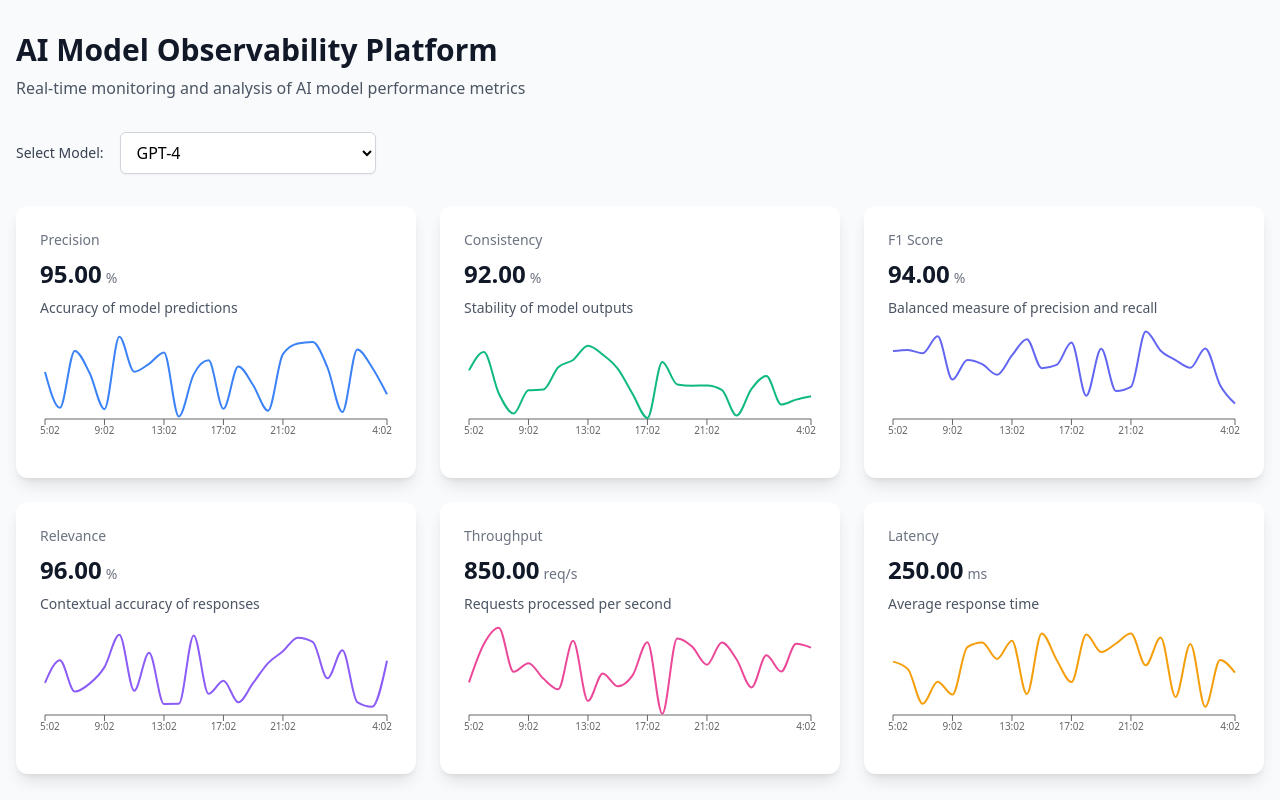
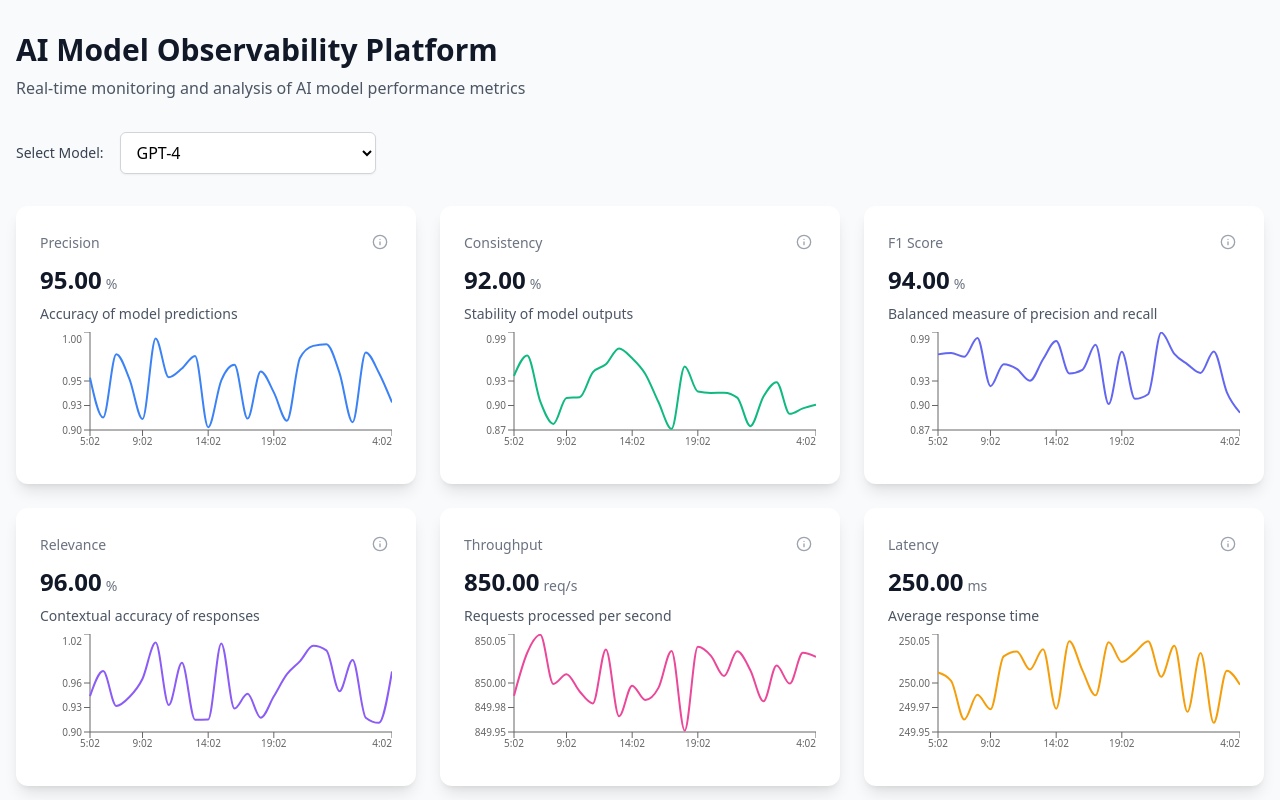
Before and after one commit to equipo10innovationchallenge/observabilidadAI, a React (Vite) app: page / in a window 1280 px wide. Shown: the top 800 px of the page. Built offline with nearby package versions, Linux system fonts and the light colour scheme.

Commit message:
added y axis and metric definition

```diff
--- a/src/App.tsx
+++ b/src/App.tsx
@@ -27,6 +27,7 @@
             value={selectedModel.metrics.precision * 100}
             unit="%"
             description="Accuracy of model predictions"
+            definition="Precision measures the proportion of positive identifications that were actually correct. A precision of 95% means that when the model predicts something as positive, it is correct 95% of the time."
             history={selectedModel.metrics.history.precision}
             color="#3b82f6"
           />
@@ -35,6 +36,7 @@
             value={selectedModel.metrics.consistency * 100}
             unit="%"
             description="Stability of model outputs"
+            definition="Consistency evaluates how stable the model's outputs are when given similar inputs. Higher consistency indicates that the model produces similar results for similar queries, making it more reliable and predictable."
             history={selectedModel.metrics.history.consistency}
             color="#10b981"
           />
@@ -43,6 +45,7 @@
             value={selectedModel.metrics.f1Score * 100}
             unit="%"
             description="Balanced measure of precision and recall"
+            definition="F1 Score is the harmonic mean of precision and recall, providing a single score that balances both metrics. It's particularly useful when you need a balanced measure of a model's accuracy, especially with imbalanced datasets."
             history={selectedModel.metrics.history.f1Score}
             color="#6366f1"
           />
@@ -51,6 +54,7 @@
             value={selectedModel.metrics.relevance * 100}
             unit="%"
             description="Contextual accuracy of responses"
+            definition="Relevance measures how well the model's responses align with the context and intent of the input. It evaluates whether the outputs are not just accurate but also appropriate and useful for the given context."
             history={selectedModel.metrics.history.relevance}
             color="#8b5cf6"
           />
@@ -59,6 +63,7 @@
             value={selectedModel.metrics.throughput}
             unit="req/s"
             description="Requests processed per second"
+            definition="Throughput represents the number of requests the model can process per second. This metric is crucial for understanding the model's processing capacity and scalability in production environments."
             history={selectedModel.metrics.history.throughput}
             color="#ec4899"
           />
@@ -67,6 +72,7 @@
             value={selectedModel.metrics.latency}
             unit="ms"
             description="Average response time"
+            definition="Latency measures the average time taken to process a request and return a response. Lower latency indicates better real-time performance and user experience. This includes both model inference time and any additional processing overhead."
             history={selectedModel.metrics.history.latency}
             color="#f59e0b"
           />
--- a/src/components/MetricCard.tsx
+++ b/src/components/MetricCard.tsx
@@ -1,13 +1,15 @@
-import React from 'react';
+import React, { useState } from 'react';
 import { Card } from './ui/Card';
 import { MetricChart } from './MetricChart';
 import { TimeSeriesData } from '../types/metrics';
+import { Info } from 'lucide-react';
 
 interface MetricCardProps {
   title: string;
   value: number;
   unit?: string;
   description: string;
+  definition: string;
   history: TimeSeriesData[];
   color?: string;
 }
@@ -17,13 +19,33 @@
   value,
   unit,
   description,
+  definition,
   history,
   color,
 }: MetricCardProps) {
+  const [showTooltip, setShowTooltip] = useState(false);
+
   return (
     <Card className="p-6 bg-white rounded-xl shadow-lg hover:shadow-xl transition-shadow">
       <div className="space-y-2">
-        <h3 className="text-sm font-medium text-gray-500">{title}</h3>
+        <div className="flex items-center justify-between">
+          <h3 className="text-sm font-medium text-gray-500">{title}</h3>
+          <div className="relative">
+            <button
+              className="p-1 hover:bg-gray-100 rounded-full transition-colors"
+              onMouseEnter={() => setShowTooltip(true)}
+              onMouseLeave={() => setShowTooltip(false)}
+              aria-label={`Information about ${title}`}
+            >
+              <Info className="w-4 h-4 text-gray-400" />
+            </button>
+            {showTooltip && (
+              <div className="absolute z-10 right-0 mt-2 w-64 p-3 bg-gray-800 text-white text-sm rounded-lg shadow-lg">
+                {definition}
+              </div>
+            )}
+          </div>
+        </div>
         <div className="flex items-baseline">
           <p className="text-2xl font-semibold text-gray-900">
             {value.toFixed(2)}
--- a/src/components/MetricChart.tsx
+++ b/src/components/MetricChart.tsx
@@ -20,10 +20,14 @@
     return `${date.getHours()}:${date.getMinutes().toString().padStart(2, '0')}`;
   };
 
+  const formatValue = (value: number) => {
+    return value.toFixed(2);
+  };
+
   return (
     <div className="h-32 mt-4">
       <ResponsiveContainer width="100%" height="100%">
-        <LineChart data={data}>
+        <LineChart data={data} margin={{ left: 10 }}>
           <XAxis
             dataKey="timestamp"
             tickFormatter={formatDate}
@@ -31,7 +35,12 @@
             minTickGap={30}
             tick={{ fontSize: 10 }}
           />
-          <YAxis hide domain={['auto', 'auto']} />
+          <YAxis
+            tickFormatter={formatValue}
+            width={40}
+            tick={{ fontSize: 10 }}
+            domain={['auto', 'auto']}
+          />
           <Tooltip
             labelFormatter={formatDate}
             formatter={(value: number) => [value.toFixed(3)]}
```
